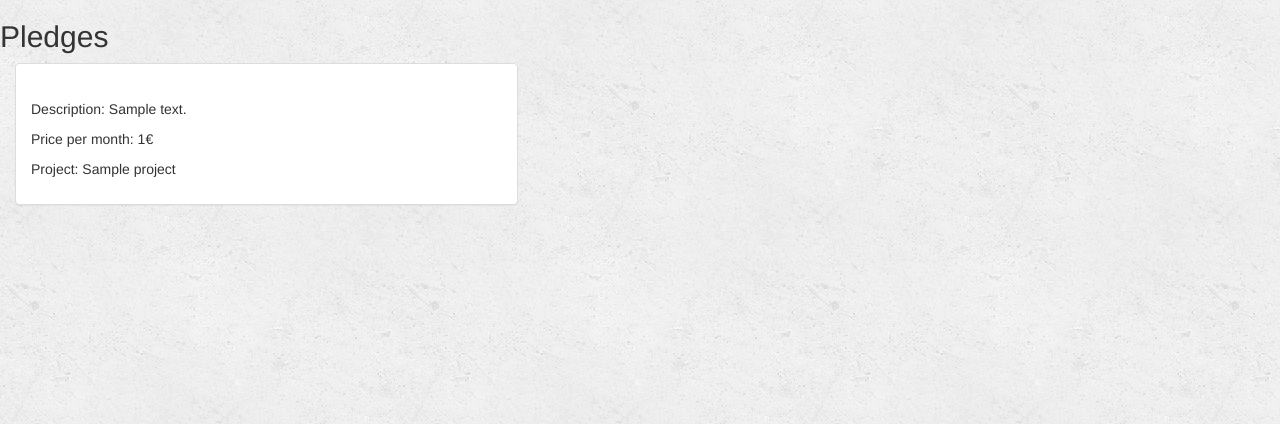
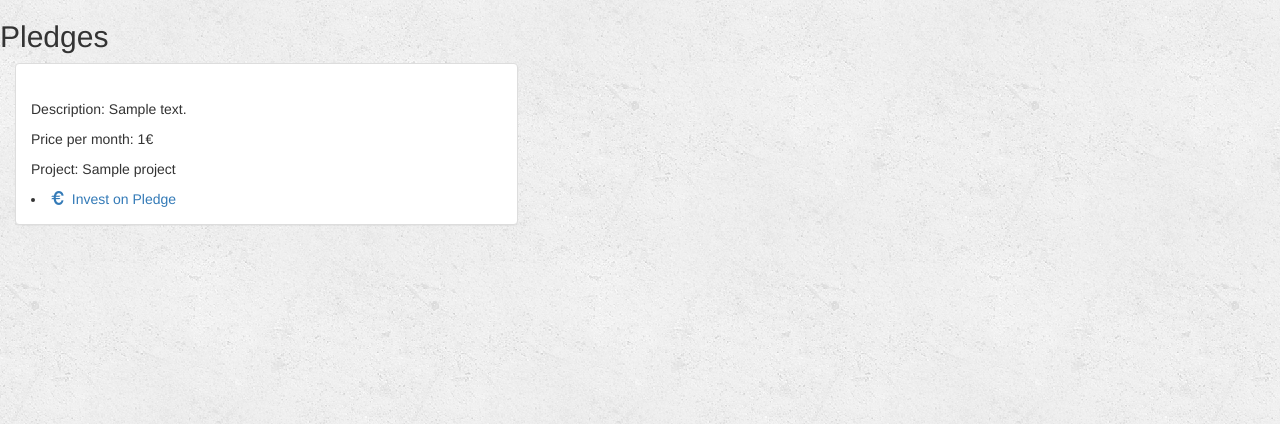
Before and after one commit to antoine-alain-denis/NLPF, a Django app: page /tipz/pledges/1/ in a window 1280 px wide. Shown: the part 52-476 px from the top of the page. Run offline with Django 3.2, Linux system fonts and the light colour scheme; tables that the repository leaves empty hold one stand-in row (values such as "Sample post"); some libraries are stand-ins or nearby versions.

Commit message:
investor can invest

```diff
--- a/tipzProject/tipz/templates/tipz/pledgesDetail.html
+++ b/tipzProject/tipz/templates/tipz/pledgesDetail.html
@@ -12,6 +12,9 @@
                     <p>Description: {{ pledge.description }}</p>
                     <p>Price per month: {{ pledge.value }}€</p>
                     <p>Project: {{ pledge.project.name }}</p>
+                    {% if user != pledge.project.owner %}
+                        <li class="{% block pledge_create %}{% endblock %}"><a href="{% url 'tipz:pledges-add' %}"><span class="glyphicon glyphicon-eur" aria-hidden="true"></span>&nbsp; Invest on Pledge</a></li>
+                    {% endif %}
                 </div>
             </div>
         </div>
```
